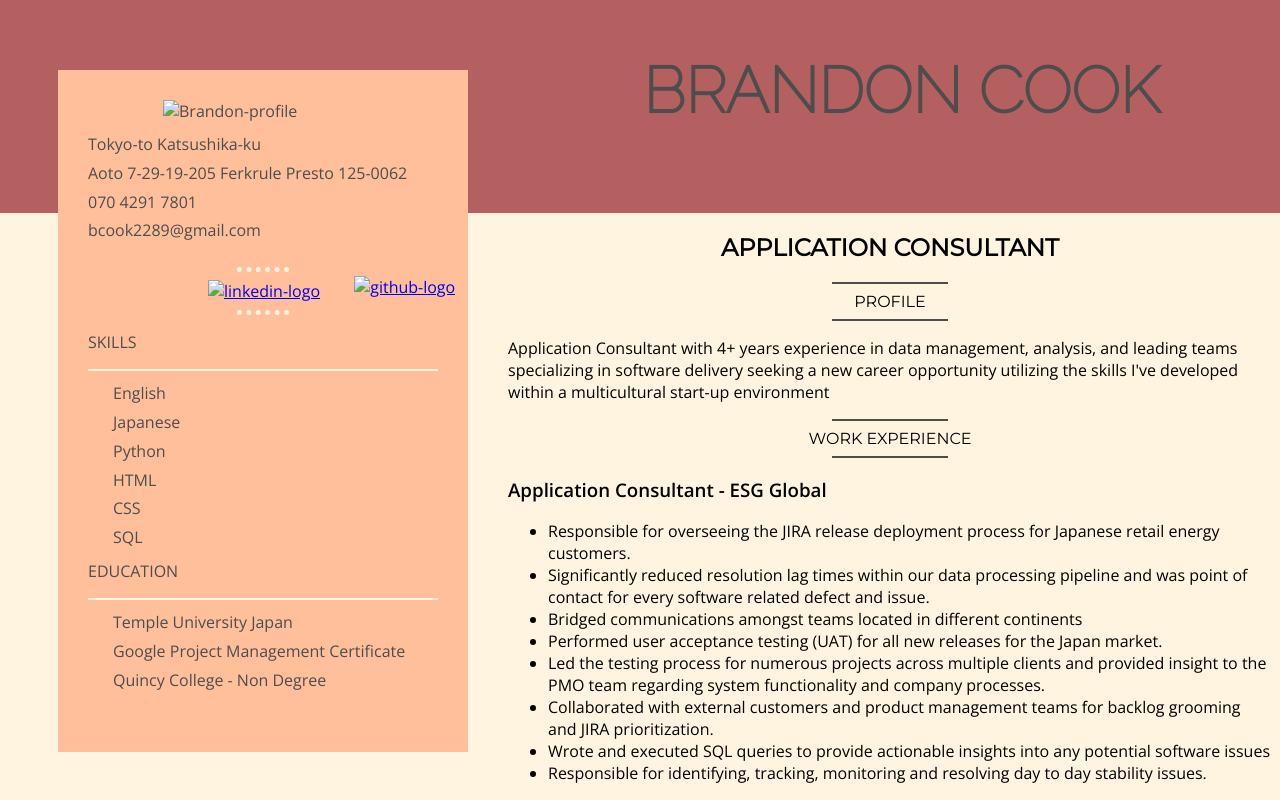
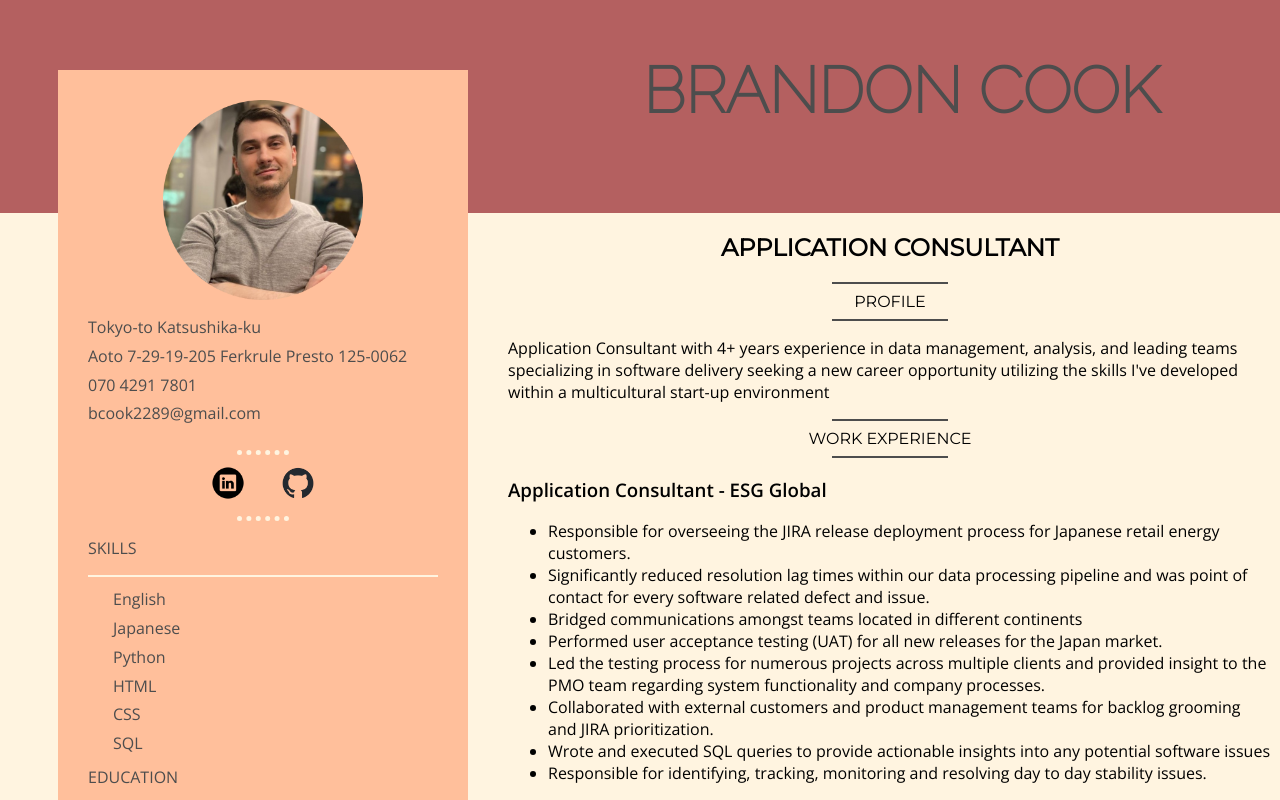
Before and after one commit to Bcook2289/resume, a plain HTML site: page index.html in a window 1280 px wide. Shown: the top 800 px of the page. Drawn offline with nearby package versions, Linux system fonts and the light colour scheme.

Commit message:
Update index.html

```diff
--- a/index.html
+++ b/index.html
@@ -15,7 +15,7 @@
             <div class="caps-name"><div class="center-name">BRANDON COOK</div></div>
         </div>
         <div class="side-bar">
-            <div class="profile-pic"><img src="images\Brandon-photo-modified.png" alt="Brandon-profile" height="200px" width="200px"></div>
+            <div class="profile-pic"><img src="Brandon-photo-modified.png" alt="Brandon-profile" height="200px" width="200px"></div>
             <div class="address">
                 <p>Tokyo-to Katsushika-ku</p>
                 <p>Aoto 7-29-19-205 Ferkrule Presto 125-0062</p>
@@ -24,8 +24,8 @@
             </div>
             <div class="links">
                 <hr class="social-divider">
-                <a class="linkedin" href="https://www.linkedin.com/in/brandon-cook-9850b5105/"><img src="images\linkedin_logo_icon.png" alt="linkedin-logo" width="40px" height="40px" class="linked-in-block"></a>
-                <a class="github" href="https://github.com/Bcook2289"><img src="images\github-mark.png" alt="github-logo" width="32px" height="32px" class="github-block"></a>
+                <a class="linkedin" href="https://www.linkedin.com/in/brandon-cook-9850b5105/"><img src="linkedin_logo_icon.png" alt="linkedin-logo" width="40px" height="40px" class="linked-in-block"></a>
+                <a class="github" href="https://github.com/Bcook2289"><img src="github-mark.png" alt="github-logo" width="32px" height="32px" class="github-block"></a>
                 <hr class="social-divider">
             </div>
             <p class="side-header">SKILLS</p>
@@ -110,11 +110,3 @@
     </div>
 </body>
 </html>
-
-<!--
-colors:
-Cream: #FFF4E0
-Peach: #FFBF9B
-Raspberry: #B46060
-Charcoal: #4D4D4D
--->
```
